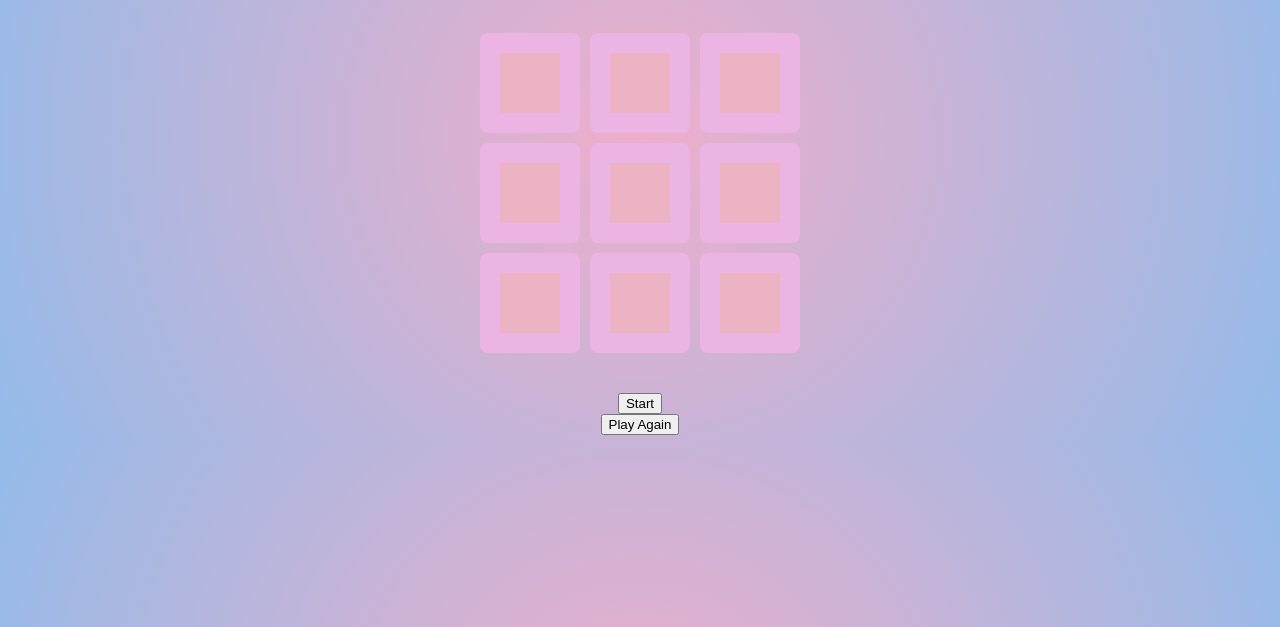
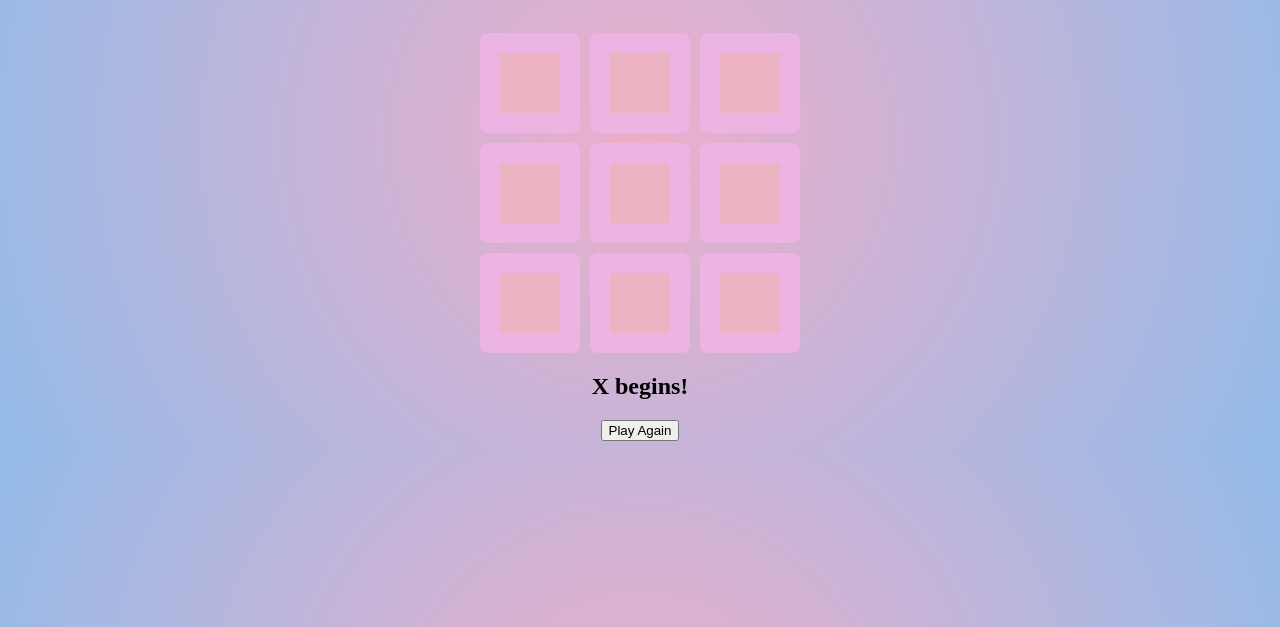
Before and after one commit to B-andrea/game-project, a website built with Vite: page game-project/index.html in a window 1280 px wide. Both pictures are taken after a click on the button "Play Again". Shown: the part 173-800 px from the top of the page. Built offline with nearby package versions, Linux system fonts and the light colour scheme.

Commit message:
added reset button function and event listener

```diff
--- a/game-project/index.html
+++ b/game-project/index.html
@@ -24,7 +24,6 @@
   </div>
 
   <h2 id="statusDisplay"></h2>
-  <button id="startBtn">Start</button>
   <button id="resetBtn">Play Again</button>
 
 
--- a/game-project/src/main.ts
+++ b/game-project/src/main.ts
@@ -13,8 +13,7 @@ let isGameOver = false;
 
 // Selecting HTML element from our page
 const boxBtns = document.querySelectorAll<HTMLButtonElement>(".box")
-const statusDisplay = document.querySelector<HTMLHeadingElement>("#statusDisplay")
-const startBtn = document.querySelector<HTMLButtonElement>("#startBtn")
+const statusDisplay = document.querySelector<HTMLHeadingElement>("#statusDisplay")!
 const resetBtn = document.querySelector<HTMLButtonElement>("#resetBtn")
 
 
@@ -70,3 +69,17 @@ const checkWinner = () => {
 
     return false
 };
+
+const resetGame = () => {
+    gameState = new Array(9).fill("");
+    boxBtns.forEach(box => {
+        box.innerHTML = "";
+        box.classList.remove("played");
+    });
+    currentPlayer = "X";
+    statusDisplay.textContent = `${currentPlayer} begins!`;
+    isGameOver = false;
+
+}
+
+resetBtn?.addEventListener("click", resetGame);
```
